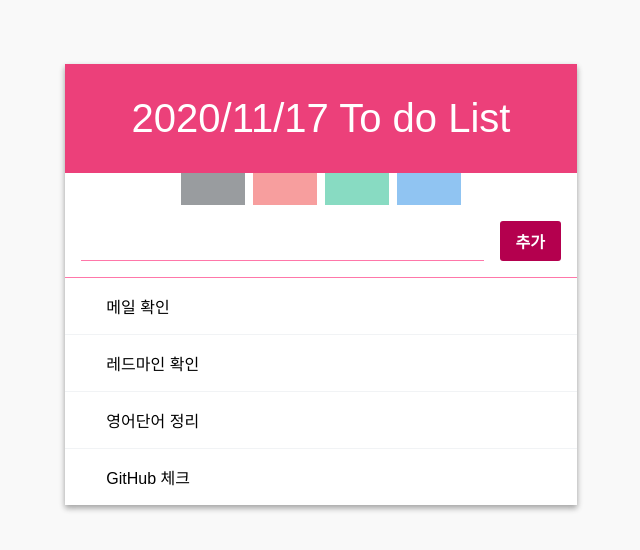
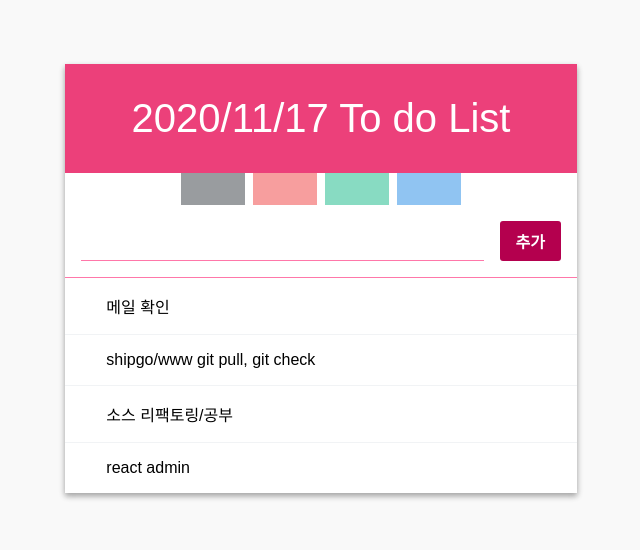
Before and after one commit to hachuu/React_todo_list, a React (Create React App) app: page / in a window 1280 px wide. Shown: the top 550 px of the page, without its empty margins (319-959 px from the left). Built offline with nearby package versions, Linux system fonts and the light colour scheme.

Commit message:
Update App.js

```diff
--- a/src/App.js
+++ b/src/App.js
@@ -12,9 +12,9 @@ class App extends Component {
     input: '',
     todos: [
       { id: 0, text: '메일 확인', checked: false },
-      { id: 1, text: '레드마인 확인', checked: false },
-      { id: 2, text: '영어단어 정리', checked: false },
-      { id: 3, text: 'GitHub 체크', checked: false }
+      { id: 1, text: 'shipgo/www git pull, git check', checked: false },
+      { id: 2, text: '소스 리팩토링/공부', checked: false },
+      { id: 3, text: 'react admin ', checked: false }
     ],
   }
   id = 4;
```
